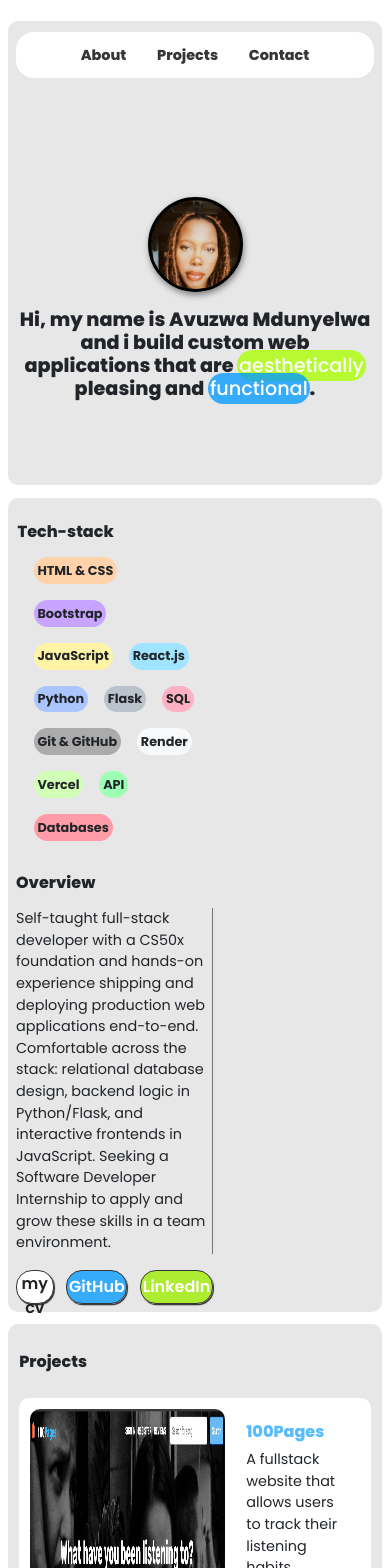
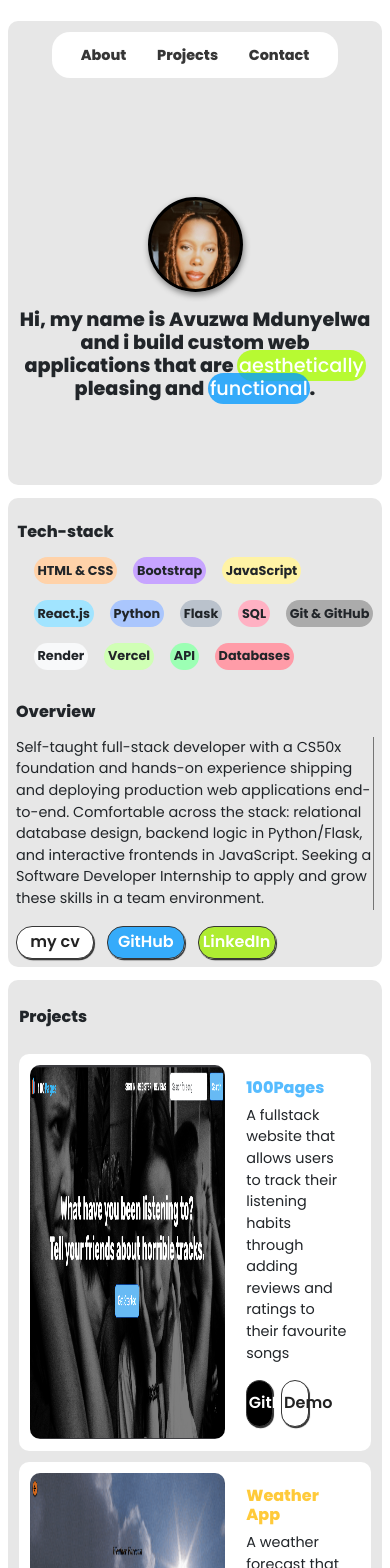
Before and after one commit to AvuMdunyelwa/my-portfolio-app, a React (Vite) app: page / in a window 390 px wide. Shown: the top 1568 px of the page. Built offline with nearby package versions, Linux system fonts and the light colour scheme.

Commit message:
fix conflicting styling setting

```diff
--- a/src/App.css
+++ b/src/App.css
@@ -78,6 +78,14 @@ header {
     background-color: #e7e7e7;
     padding: 0.5em;
     border-radius: 10px;
+
+    .overview {
+        width: 55%;
+    }
+
+    .tech-stack {
+        width: 50%;
+    }
 }
 
 .hero-section {
@@ -156,7 +164,7 @@ section {
 
     header {
         nav {
-            width: 100%;
+            width: 80%;
         }
     }
 
--- a/src/App.jsx
+++ b/src/App.jsx
@@ -34,7 +34,7 @@ const techTools = [
       </section>
       <section className='about-section'>
         <div className="intro-2">
-          <div className='overview' id='about' style={{width: '55%'}}>
+          <div className='overview' id='about'>
             <h5>Overview</h5>
             <p style={{fontSize: '0.9rem', borderRight: '1px solid #757575', paddingRight: '0.1em'}}>
               Self-taught full-stack developer with a CS50x foundation and hands-on experience shipping and deploying
@@ -48,7 +48,7 @@ const techTools = [
               <button style={{backgroundColor: '#9eed00c8'}}><a href='https://www.linkedin.com/in/avuzwa-mdunyelwa' target='_blank' style={{color: 'white'}}>LinkedIn</a></button>
             </div>
           </div>
-          <div className='tech-stack' style={{width: '50%', paddingLeft: '0.1em'}}>
+          <div className='tech-stack' style={{paddingLeft: '0.1em'}}>
             <h5>Tech-stack</h5>
             <ul>
               {techTools.map((tool) =>
```
